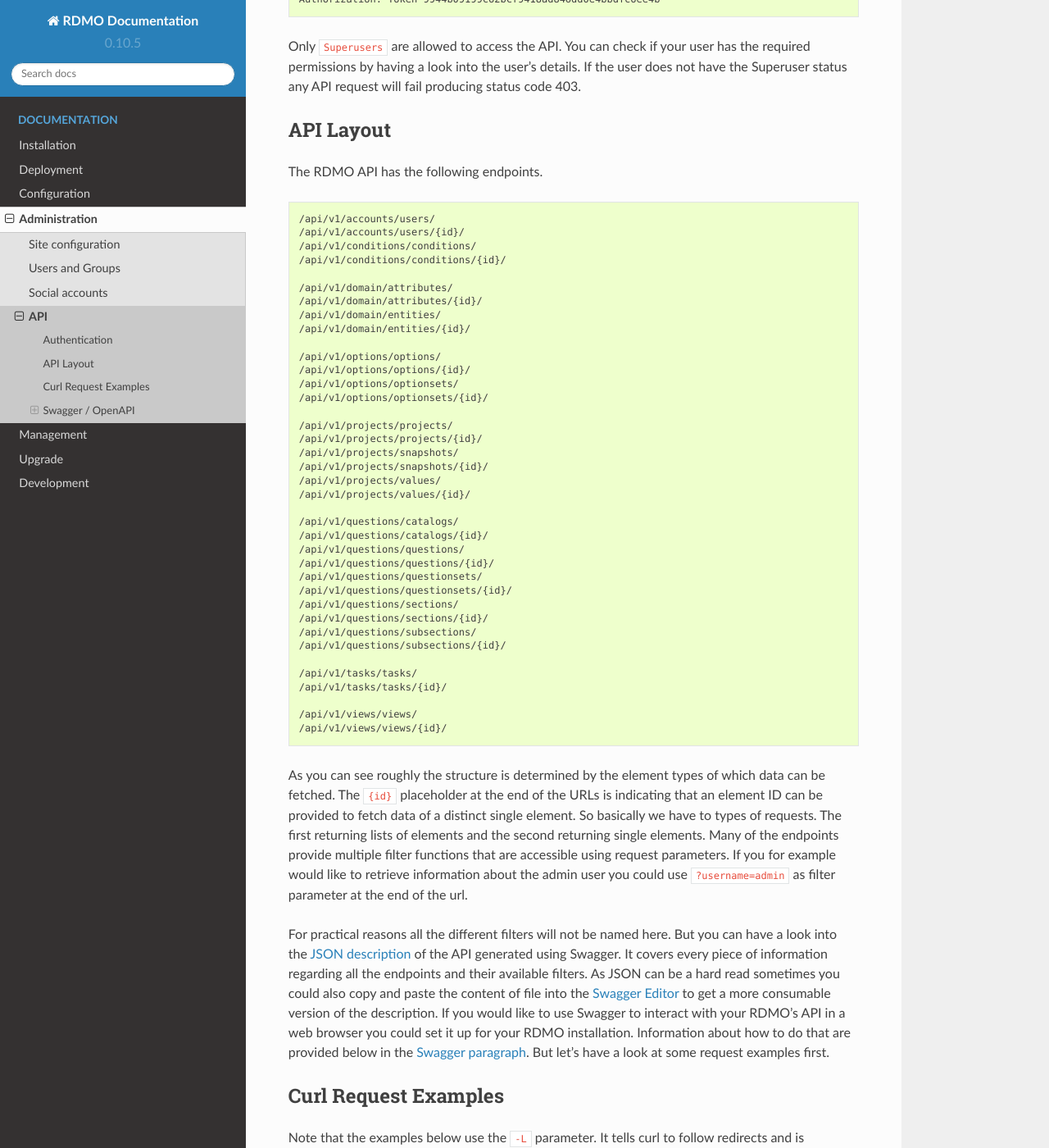
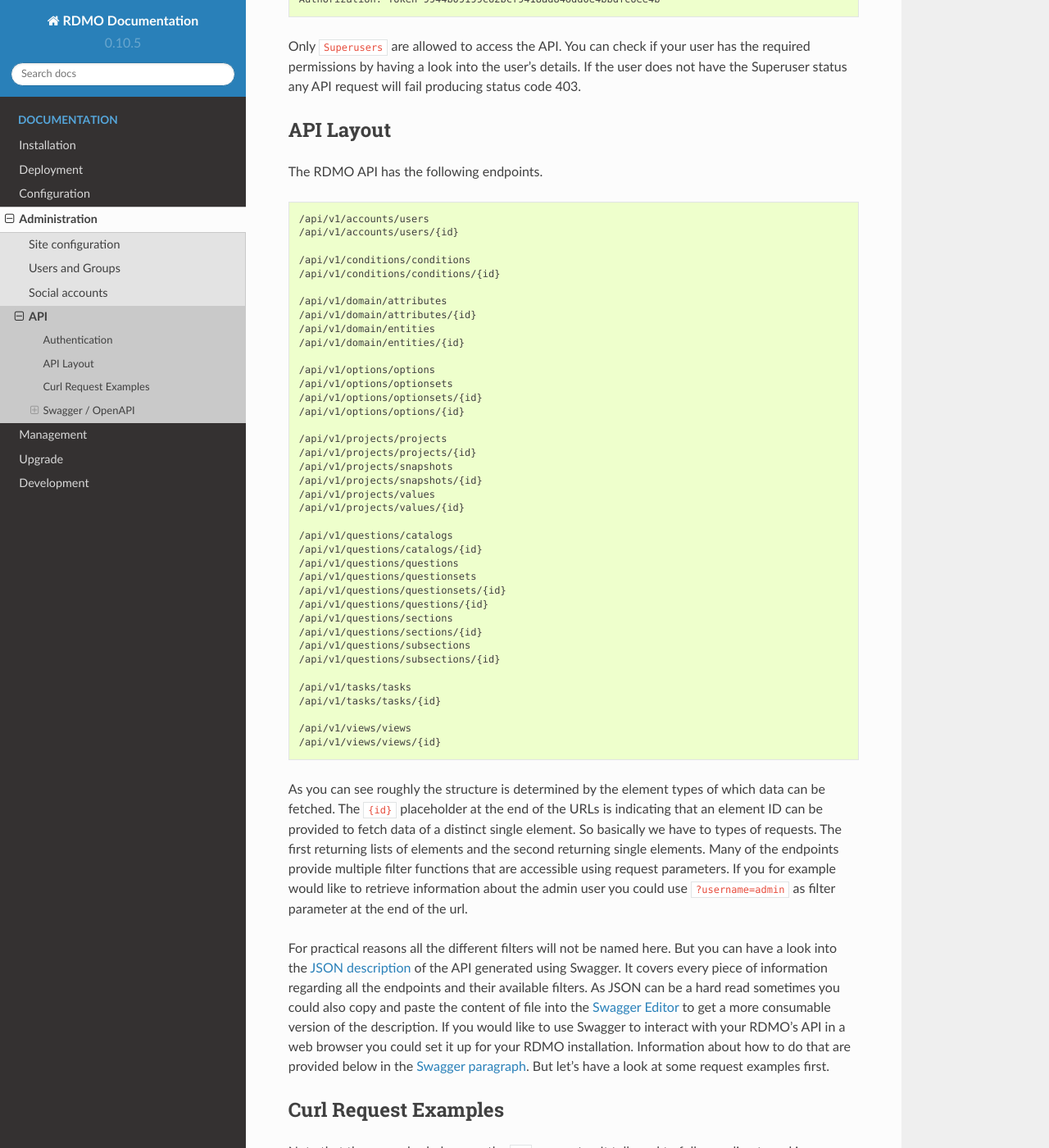
Before and after one commit to rdmorganiser/rdmo-docs, a Sphinx documentation site: the page built from docs/administration/api.rst, in a window 1280 px wide and 1400 px high, scrolled down 599 px. Shown: the whole window at 82% size. Built offline with Sphinx 7.4.7 and the Read the Docs theme 2.0.0, drawn with Linux system fonts in a browser that asks for light colours.

Commit message:
Add a line

```diff
--- a/docs/administration/api.rst
+++ b/docs/administration/api.rst
@@ -25,44 +25,46 @@
 
 .. code-block:: none
 
-    /api/v1/accounts/users/
-    /api/v1/accounts/users/{id}/
-    /api/v1/conditions/conditions/
-    /api/v1/conditions/conditions/{id}/
+    /api/v1/accounts/users
+    /api/v1/accounts/users/{id}
 
-    /api/v1/domain/attributes/
-    /api/v1/domain/attributes/{id}/
-    /api/v1/domain/entities/
-    /api/v1/domain/entities/{id}/
+    /api/v1/conditions/conditions
+    /api/v1/conditions/conditions/{id}
 
-    /api/v1/options/options/
-    /api/v1/options/options/{id}/
-    /api/v1/options/optionsets/
-    /api/v1/options/optionsets/{id}/
+    /api/v1/domain/attributes
+    /api/v1/domain/attributes/{id}
+    /api/v1/domain/entities
+    /api/v1/domain/entities/{id}
 
-    /api/v1/projects/projects/
-    /api/v1/projects/projects/{id}/
-    /api/v1/projects/snapshots/
-    /api/v1/projects/snapshots/{id}/
-    /api/v1/projects/values/
-    /api/v1/projects/values/{id}/
+    /api/v1/options/options
+    /api/v1/options/optionsets
+    /api/v1/options/optionsets/{id}
+    /api/v1/options/options/{id}
 
-    /api/v1/questions/catalogs/
-    /api/v1/questions/catalogs/{id}/
-    /api/v1/questions/questions/
-    /api/v1/questions/questions/{id}/
-    /api/v1/questions/questionsets/
-    /api/v1/questions/questionsets/{id}/
-    /api/v1/questions/sections/
-    /api/v1/questions/sections/{id}/
-    /api/v1/questions/subsections/
-    /api/v1/questions/subsections/{id}/
+    /api/v1/projects/projects
+    /api/v1/projects/projects/{id}
+    /api/v1/projects/snapshots
+    /api/v1/projects/snapshots/{id}
+    /api/v1/projects/values
+    /api/v1/projects/values/{id}
 
-    /api/v1/tasks/tasks/
-    /api/v1/tasks/tasks/{id}/
+    /api/v1/questions/catalogs
+    /api/v1/questions/catalogs/{id}
+    /api/v1/questions/questions
+    /api/v1/questions/questionsets
+    /api/v1/questions/questionsets/{id}
+    /api/v1/questions/questions/{id}
+    /api/v1/questions/sections
+    /api/v1/questions/sections/{id}
+    /api/v1/questions/subsections
+    /api/v1/questions/subsections/{id}
 
-    /api/v1/views/views/
-    /api/v1/views/views/{id}/
+    /api/v1/tasks/tasks
+    /api/v1/tasks/tasks/{id}
+
+    /api/v1/views/views
+    /api/v1/views/views/{id}
+
 
 As you can see roughly the structure is determined by the element types of which data can be fetched. The ``{id}`` placeholder at the end of the URLs is indicating that an element ID can be provided to fetch data of a distinct single element. So basically we have to types of requests. The first returning lists of elements and the second returning single elements. Many of the endpoints provide multiple filter functions that are accessible using request parameters. If you for example would like to retrieve information about the admin user you could use ``?username=admin`` as filter parameter at the end of the url.
 
```
